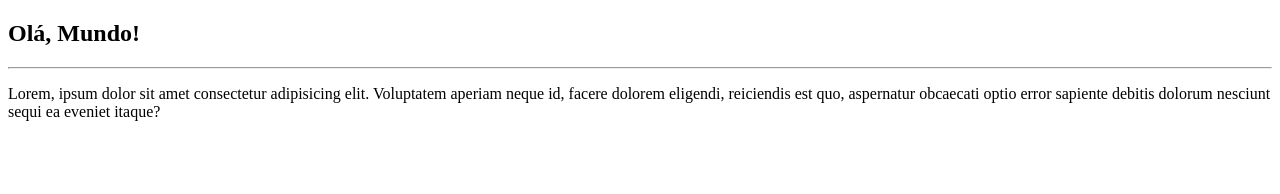
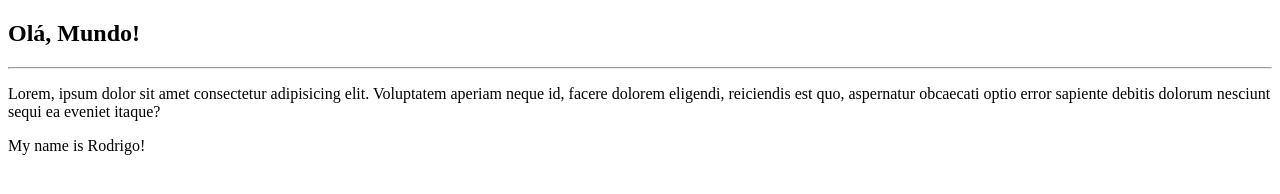
Before and after one commit to rodrigolugon/Ola-Mundo, a plain HTML site: page site-exemplo/index.html in a window 1280 px wide. Drawn offline with Linux system fonts and the light colour scheme.

Commit message:
Adicionei a linha 12

```diff
--- a/site-exemplo/index.html
+++ b/site-exemplo/index.html
@@ -9,5 +9,6 @@
     <h2>Olá, Mundo!</h2>
     <hr>
     <p>Lorem, ipsum dolor sit amet consectetur adipisicing elit. Voluptatem aperiam neque id, facere dolorem eligendi, reiciendis est quo, aspernatur obcaecati optio error sapiente debitis dolorum nesciunt sequi ea eveniet itaque?</p>
+    <p>My name is Rodrigo!</p>
 </body>
 </html>
```
